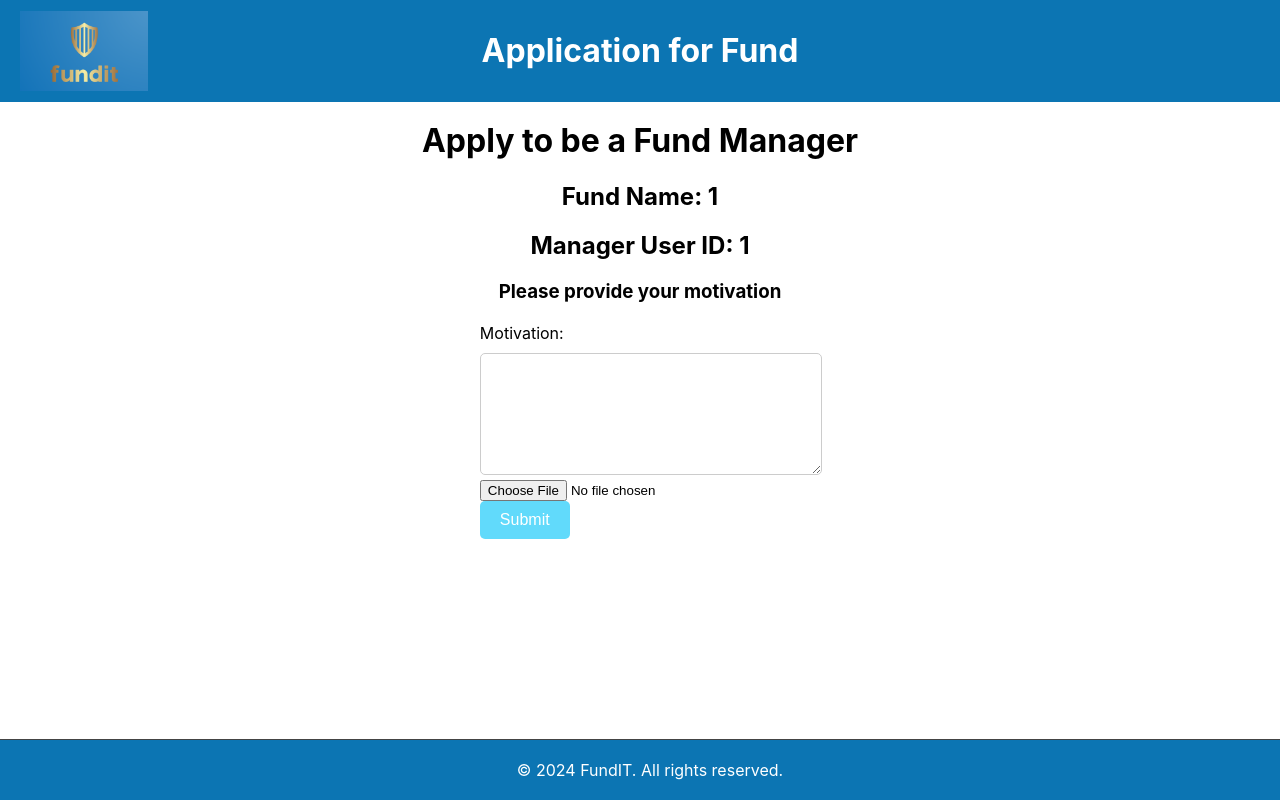
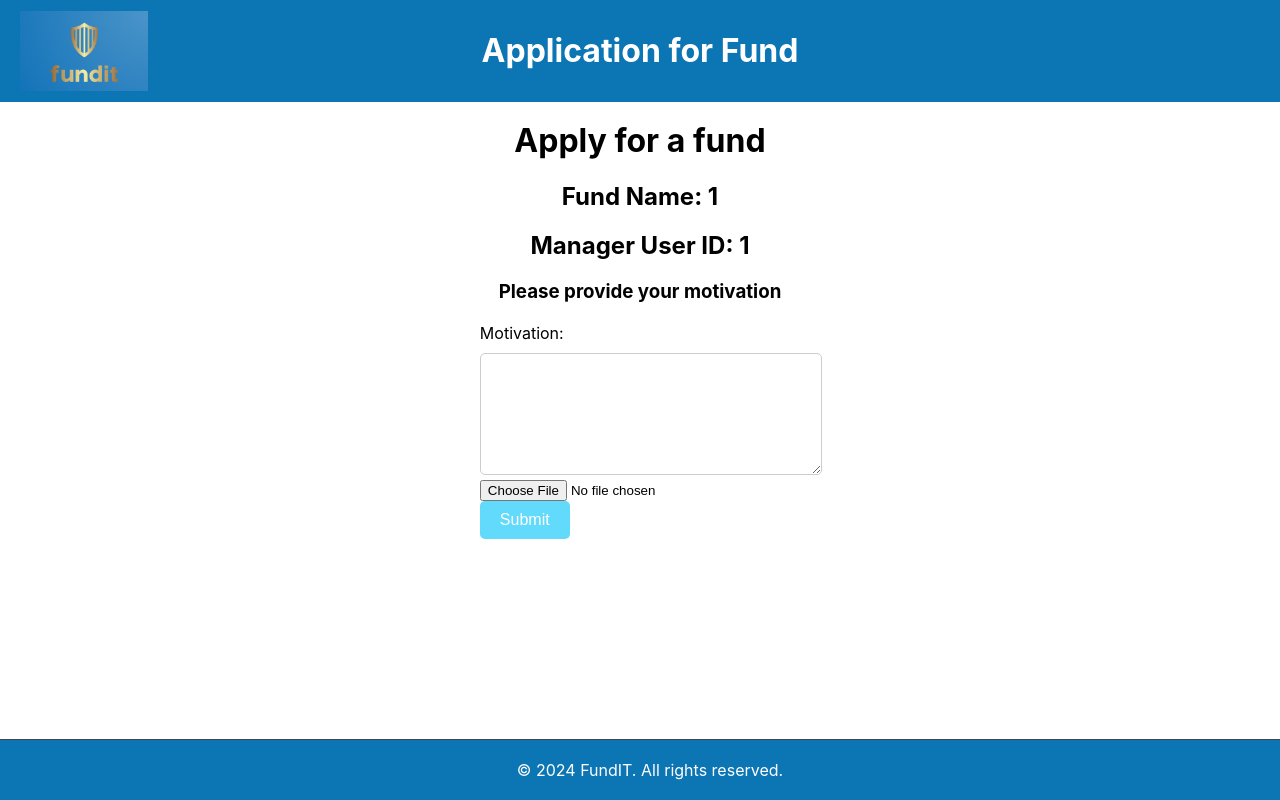
Before and after one commit to RohanChhika/SD_React_Chhika, a React (Create React App) app: page /apply/1/1 in a window 1280 px wide. Built offline with nearby package versions, Linux system fonts and the light colour scheme.

Commit message:
fixed error

```diff
--- a/src/components/ApplyForFund.js
+++ b/src/components/ApplyForFund.js
@@ -38,7 +38,6 @@ const FundApplication = () => {
     formData.append('fundName', fundName);
     formData.append('motivation', motivation);
     formData.append('applicationStatus', 'pending');
-    formData.append('file', file);
     const pdfFormData = new FormData();
     pdfFormData.append('userID', userID);
     pdfFormData.append('fundName', fundName);
@@ -90,7 +89,7 @@ const FundApplication = () => {
         </div>
       </header>
       <main style={{ paddingTop: '100px' }}>
-        <h1 style={{ textAlign: 'center' }}>Apply to be a Fund Manager</h1>
+        <h1 style={{ textAlign: 'center' }}>Apply for a fund</h1>
         <h2 style={{ textAlign: 'center' }}>Fund Name: {decodeURIComponent(fundName)}</h2>
         <h2 style={{ textAlign: 'center' }}>Manager User ID: {managerUserID}</h2>
         <h3 style={{ textAlign: 'center' }}>Please provide your motivation</h3>
```
